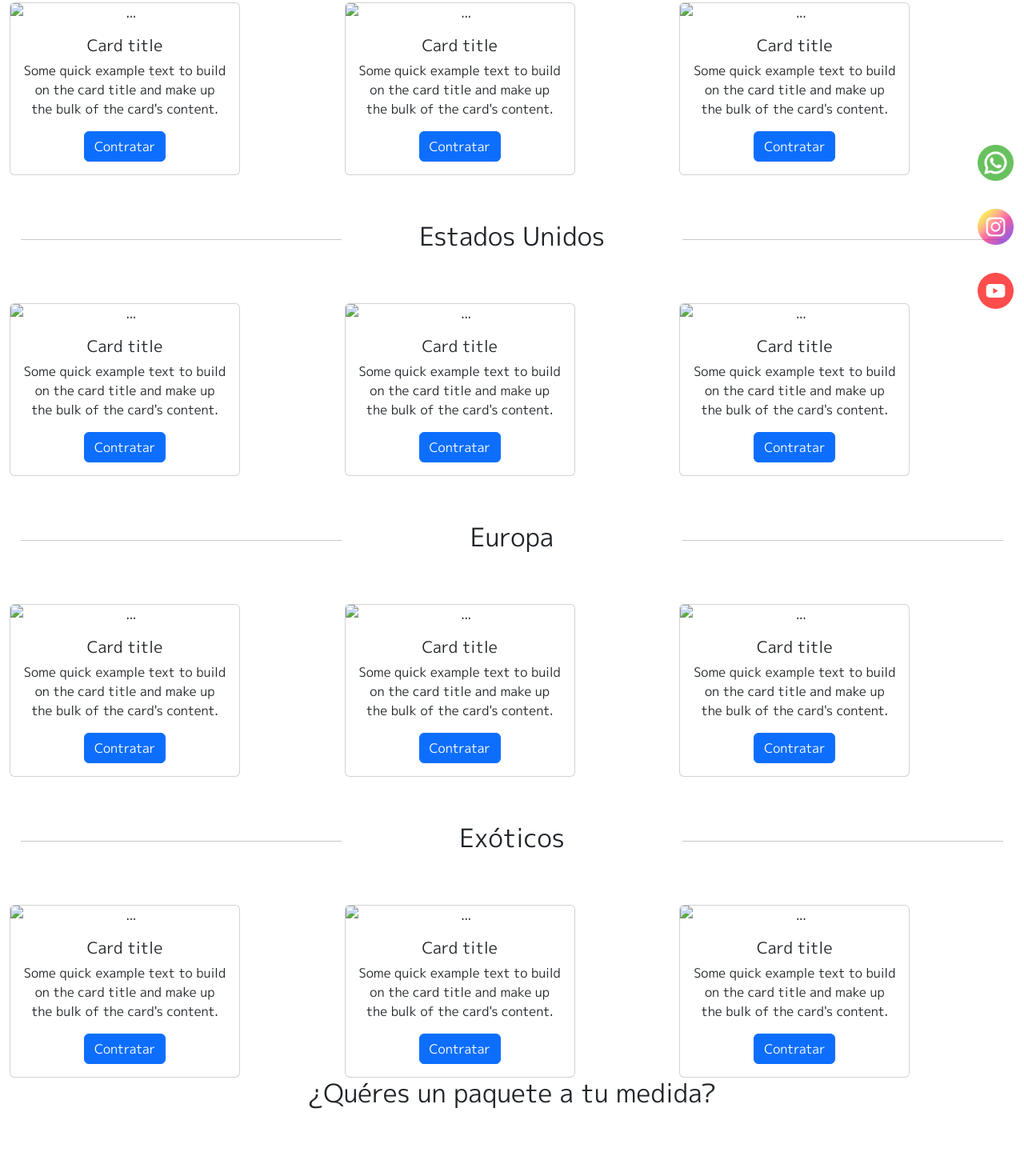
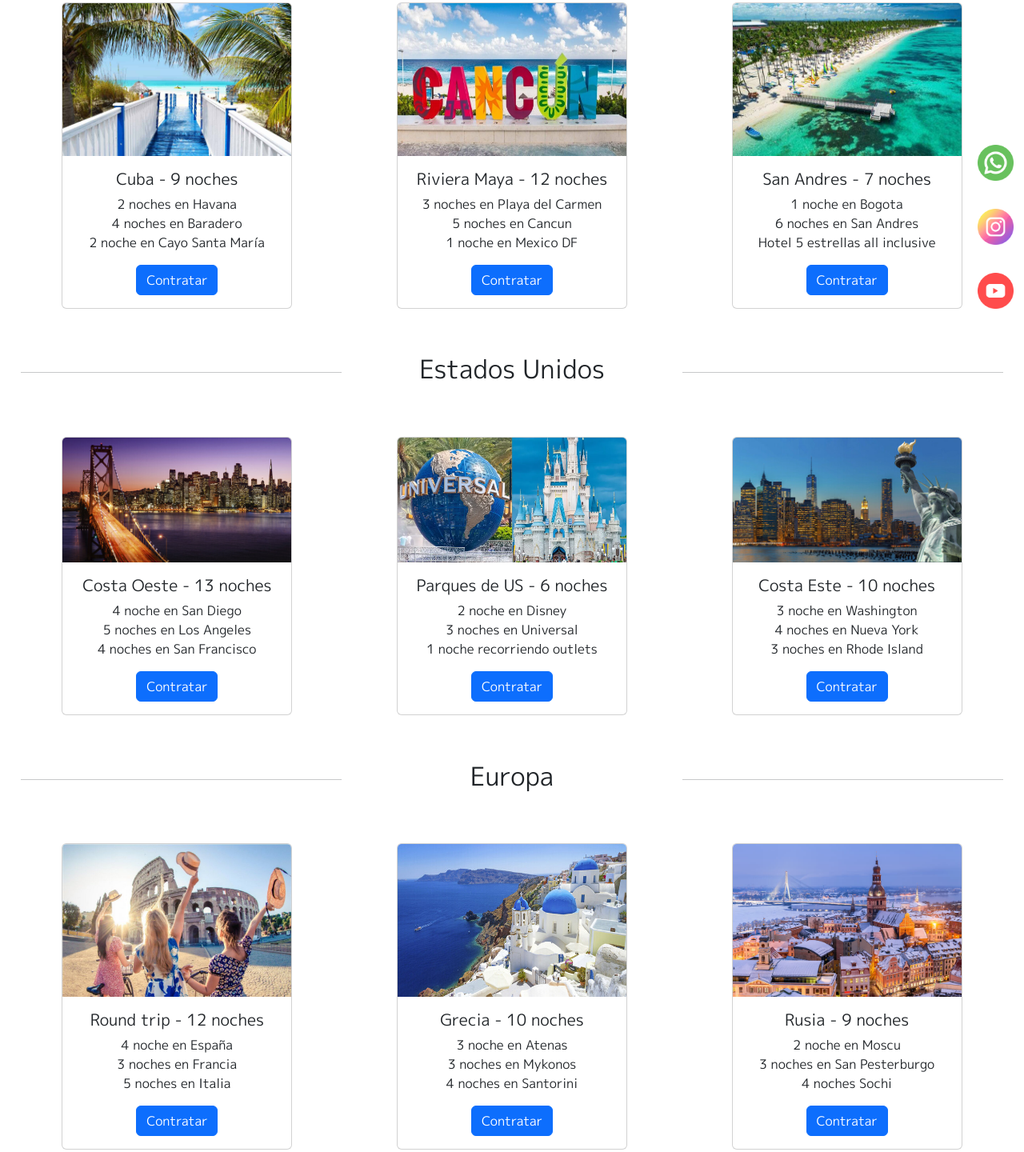
Before and after one commit to gonzalomartinez518/pasaje-sin-vuelta, a plain HTML site: page pages/paquetes.html in a window 1280 px wide. Shown: the part 374-1814 px from the top of the page at 80% size. Drawn offline with nearby package versions, Linux system fonts and the light colour scheme.

Commit message:
terminado paquetes

```diff
--- a/pages/paquetes.html
+++ b/pages/paquetes.html
@@ -40,10 +40,7 @@
         </nav>
     </header>
     <main>
-
-        <h1 class="text-center">Elegi el mejor paquete</h1>
-
-
+        <h1 class="text-center">Paquetes al mejor precio</h1>
         <div class="div__titulo">
             <div class="div__titulo__hr--left">
                 <hr>
@@ -55,39 +52,50 @@
                 <hr>
             </div>
         </div>
-        <div class="container-fluid text-center row">
-            <div class="col-md-4">
-                <div class="card" style="width: 18rem;">
-                    <img src="..." class="card-img-top" alt="...">
+        <div class="container-fluid text-center paquetes">
+            <div>
+                <div class="card h-100" style="width: 18rem;">
+                    <img src="../img/paquetes-caribe-1.jpg" class="card-img-top h-100" alt="cuba">
                     <div class="card-body">
-                    <h5 class="card-title">Card title</h5>
-                    <p class="card-text">Some quick example text to build on the card title and make up the bulk of the card's content.</p>
+                    <h5 class="card-title">Cuba - 9 noches</h5>
+                    <p class="card-text">
+                        2 noches en Havana <br>
+                        4 noches en Baradero <br>
+                        2 noche en Cayo Santa María <br>
+                    </p>
                     <a href="#" class="btn btn-primary">Contratar</a>
                     </div>
                 </div>
             </div>
-            <div class="col-md-4">
-                <div class="card" style="width: 18rem;">
-                    <img src="..." class="card-img-top" alt="...">
+            <div>
+                <div class="card h-100" style="width: 18rem;">
+                    <img src="../img/paquetes-caribe-2.jpg" class="card-img-top h-100" alt="riviera maya">
                     <div class="card-body">
-                    <h5 class="card-title">Card title</h5>
-                    <p class="card-text">Some quick example text to build on the card title and make up the bulk of the card's content.</p>
+                    <h5 class="card-title">Riviera Maya - 12 noches</h5>
+                    <p class="card-text">
+                        3 noches en Playa del Carmen <br>
+                        5 noches en Cancun <br>
+                        1 noche en Mexico DF <br>
+                    </p>
                     <a href="#" class="btn btn-primary">Contratar</a>
                     </div>
                 </div>
             </div>
-            <div class="col-md-4">
-                <div class="card" style="width: 18rem;">
-                    <img src="..." class="card-img-top" alt="...">
+            <div>
+                <div class="card h-100" style="width: 18rem;">
+                    <img src="../img/paquetes-caribe-3.jpg" class="card-img-top h-100" alt="san andres">
                     <div class="card-body">
-                    <h5 class="card-title">Card title</h5>
-                    <p class="card-text">Some quick example text to build on the card title and make up the bulk of the card's content.</p>
+                    <h5 class="card-title">San Andres - 7 noches</h5>
+                    <p class="card-text">
+                        1 noche en Bogota <br>
+                        6 noches en San Andres <br>
+                        Hotel 5 estrellas all inclusive <br>
+                    </p>
                     <a href="#" class="btn btn-primary">Contratar</a>
                     </div>
                 </div>
             </div>
         </div>
-
         <div class="div__titulo">
             <div class="div__titulo__hr--left">
                 <hr>
@@ -99,39 +107,50 @@
                 <hr>
             </div>
         </div>
-        <div class="container-fluid text-center row">
-            <div class="col-md-4">
-                <div class="card" style="width: 18rem;">
-                    <img src="..." class="card-img-top" alt="...">
+        <div class="container-fluid text-center paquetes">
+            <div>
+                <div class="card h-100" style="width: 18rem;">
+                    <img src="../img/paquetes-usa-1.jpg" class="card-img-top h-100" alt="costa oeste usa">
                     <div class="card-body">
-                    <h5 class="card-title">Card title</h5>
-                    <p class="card-text">Some quick example text to build on the card title and make up the bulk of the card's content.</p>
+                    <h5 class="card-title">Costa Oeste - 13 noches</h5>
+                    <p class="card-text">
+                        4 noche en San Diego <br>
+                        5 noches en Los Angeles <br>
+                        4 noches en San Francisco <br>
+                    </p>
                     <a href="#" class="btn btn-primary">Contratar</a>
                     </div>
                 </div>
             </div>
-            <div class="col-md-4">
-                <div class="card" style="width: 18rem;">
-                    <img src="..." class="card-img-top" alt="...">
+            <div>
+                <div class="card h-100" style="width: 18rem;">
+                    <img src="../img/paquetes-usa-2.webp" class="card-img-top h-100" alt="parques tematicos">
                     <div class="card-body">
-                    <h5 class="card-title">Card title</h5>
-                    <p class="card-text">Some quick example text to build on the card title and make up the bulk of the card's content.</p>
+                    <h5 class="card-title">Parques de US - 6 noches</h5>
+                    <p class="card-text">
+                        2 noche en Disney <br>
+                        3 noches en Universal <br>
+                        1 noche recorriendo outlets <br>
+                    </p>
                     <a href="#" class="btn btn-primary">Contratar</a>
                     </div>
                 </div>
             </div>
-            <div class="col-md-4">
-                <div class="card" style="width: 18rem;">
-                    <img src="..." class="card-img-top" alt="...">
+            <div>
+                <div class="card h-100" style="width: 18rem;">
+                    <img src="../img/paquetes-usa-3.jpg" class="card-img-top h-100" alt="coste este usa">
                     <div class="card-body">
-                    <h5 class="card-title">Card title</h5>
-                    <p class="card-text">Some quick example text to build on the card title and make up the bulk of the card's content.</p>
+                    <h5 class="card-title">Costa Este - 10 noches</h5>
+                    <p class="card-text">
+                        3 noche en Washington <br>
+                        4 noches en Nueva York <br>
+                        3 noches en Rhode Island <br>
+                    </p>
                     <a href="#" class="btn btn-primary">Contratar</a>
                     </div>
                 </div>
             </div>
         </div>
-
         <div class="div__titulo">
             <div class="div__titulo__hr--left">
                 <hr>
@@ -143,39 +162,50 @@
                 <hr>
             </div>
         </div>
-        <div class="container-fluid text-center row">
-            <div class="col-md-4">
-                <div class="card" style="width: 18rem;">
-                    <img src="..." class="card-img-top" alt="...">
+        <div class="container-fluid text-center paquetes">
+            <div>
+                <div class="card h-100" style="width: 18rem;">
+                    <img src="../img/paquetes-europa-1.jpg" class="card-img-top h-100" alt="round trip europa">
                     <div class="card-body">
-                    <h5 class="card-title">Card title</h5>
-                    <p class="card-text">Some quick example text to build on the card title and make up the bulk of the card's content.</p>
+                    <h5 class="card-title">Round trip - 12 noches</h5>
+                    <p class="card-text">
+                        4 noche en España <br>
+                        3 noches en Francia <br>
+                        5 noches en Italia <br>
+                    </p>
                     <a href="#" class="btn btn-primary">Contratar</a>
                     </div>
                 </div>
             </div>
-            <div class="col-md-4">
-                <div class="card" style="width: 18rem;">
-                    <img src="..." class="card-img-top" alt="...">
+            <div>
+                <div class="card h-100" style="width: 18rem;">
+                    <img src="../img/paquetes-europa-2.jpg" class="card-img-top h-100" alt="grecia">
                     <div class="card-body">
-                    <h5 class="card-title">Card title</h5>
-                    <p class="card-text">Some quick example text to build on the card title and make up the bulk of the card's content.</p>
+                    <h5 class="card-title">Grecia - 10 noches</h5>
+                    <p class="card-text">
+                        3 noche en Atenas <br>
+                        3 noches en Mykonos <br>
+                        4 noches en Santorini <br>
+                    </p>
                     <a href="#" class="btn btn-primary">Contratar</a>
                     </div>
                 </div>
             </div>
-            <div class="col-md-4">
-                <div class="card" style="width: 18rem;">
-                    <img src="..." class="card-img-top" alt="...">
+            <div>
+                <div class="card h-100" style="width: 18rem;">
+                    <img src="../img/paquetes-europa-3.jpg" class="card-img-top h-100" alt="rusia">
                     <div class="card-body">
-                    <h5 class="card-title">Card title</h5>
-                    <p class="card-text">Some quick example text to build on the card title and make up the bulk of the card's content.</p>
+                    <h5 class="card-title">Rusia - 9 noches</h5>
+                    <p class="card-text">
+                        2 noche en Moscu <br>
+                        3 noches en San Pesterburgo <br>
+                        4 noches Sochi <br>
+                    </p>
                     <a href="#" class="btn btn-primary">Contratar</a>
                     </div>
                 </div>
             </div>
         </div>
-
         <div class="div__titulo">
             <div class="div__titulo__hr--left">
                 <hr>
@@ -187,41 +217,51 @@
                 <hr>
             </div>
         </div>
-        <div class="container-fluid text-center row">
-            <div class="col-md-4">
-                <div class="card" style="width: 18rem;">
-                    <img src="..." class="card-img-top" alt="...">
+        <div class="container-fluid text-center paquetes">
+            <div>
+                <div class="card h-100" style="width: 18rem;">
+                    <img src="../img/paquetes-exotico-1.jpg" class="card-img-top h-100" alt="tailandia">
                     <div class="card-body">
-                    <h5 class="card-title">Card title</h5>
-                    <p class="card-text">Some quick example text to build on the card title and make up the bulk of the card's content.</p>
+                    <h5 class="card-title">Tailandia - 14 noches</h5>
+                    <p class="card-text">
+                        2 noche en Bangkok <br>
+                        3 noches en Chiang Mai <br>
+                        9 noches en las playas del sur <br>
+                    </p>
                     <a href="#" class="btn btn-primary">Contratar</a>
                     </div>
                 </div>
             </div>
-            <div class="col-md-4">
-                <div class="card" style="width: 18rem;">
-                    <img src="..." class="card-img-top" alt="...">
+            <div>
+                <div class="card h-100" style="width: 18rem;">
+                    <img src="../img/paquetes-exotico-2.jpg" class="card-img-top h-100" alt="filipinas">
                     <div class="card-body">
-                    <h5 class="card-title">Card title</h5>
-                    <p class="card-text">Some quick example text to build on the card title and make up the bulk of the card's content.</p>
+                    <h5 class="card-title">Filipinas 12 noches</h5>
+                    <p class="card-text">
+                        1 noche en Bogota <br>
+                        6 noches en San Andres <br>
+                        Hotel 5 estrellas all inclusive <br>
+                    </p>
                     <a href="#" class="btn btn-primary">Contratar</a>
                     </div>
                 </div>
             </div>
-            <div class="col-md-4">
-                <div class="card" style="width: 18rem;">
-                    <img src="..." class="card-img-top" alt="...">
+            <div>
+                <div class="card h-100" style="width: 18rem;">
+                    <img src="../img/paquetes-exotico-3.jpg" class="card-img-top h-100" alt="india">
                     <div class="card-body">
-                    <h5 class="card-title">Card title</h5>
-                    <p class="card-text">Some quick example text to build on the card title and make up the bulk of the card's content.</p>
+                    <h5 class="card-title">India - 10 noches</h5>
+                    <p class="card-text">
+                        4 noche en el triangulo dorado <br>
+                        2 noches en Varanasi <br>
+                        4 noches en Jaisalmer <br>
+                    </p>
                     <a href="#" class="btn btn-primary">Contratar</a>
                     </div>
                 </div>
             </div>
         </div>
-
-        <h2 class="text-center">¿Quéres un paquete a tu medida?</h2>
-
+        <h2 class="text-center mt-4">¿Quéres un paquete a tu medida?</h2>
         <div class="div__boton">
             <a href="./contacto.html" class="div__boton__boton-mas-paquetes">Escribinos</a>
         </div>
--- a/scss/_medias.scss
+++ b/scss/_medias.scss
@@ -45,3 +45,21 @@
 		}
 	}
 }
+
+@media (min-width: 993px) {
+	.paquetes {
+		display: flex;
+		justify-content: space-around;
+	}
+}
+
+@media (max-width: 992px) {
+	.paquetes {
+		display: flex;
+		flex-direction: column;
+		align-items:center;
+		div {
+			margin-bottom: 20px;
+		}
+	}
+}
```
Also changed, not shown: css/style.css, img/paquetes-caribe-1.jpg (added), img/paquetes-caribe-2.jpg (added), img/paquetes-caribe-3.jpg (added), img/paquetes-europa-1.jpg (added), img/paquetes-europa-2.jpg (added), img/paquetes-europa-3.jpg (added), img/paquetes-exotico-1.jpg (added), img/paquetes-exotico-2.jpg (added), img/paquetes-exotico-3.jpg (added), img/paquetes-usa-1.jpg (added), img/paquetes-usa-2.webp (added), img/paquetes-usa-3.jpg (added), 1 other file.
